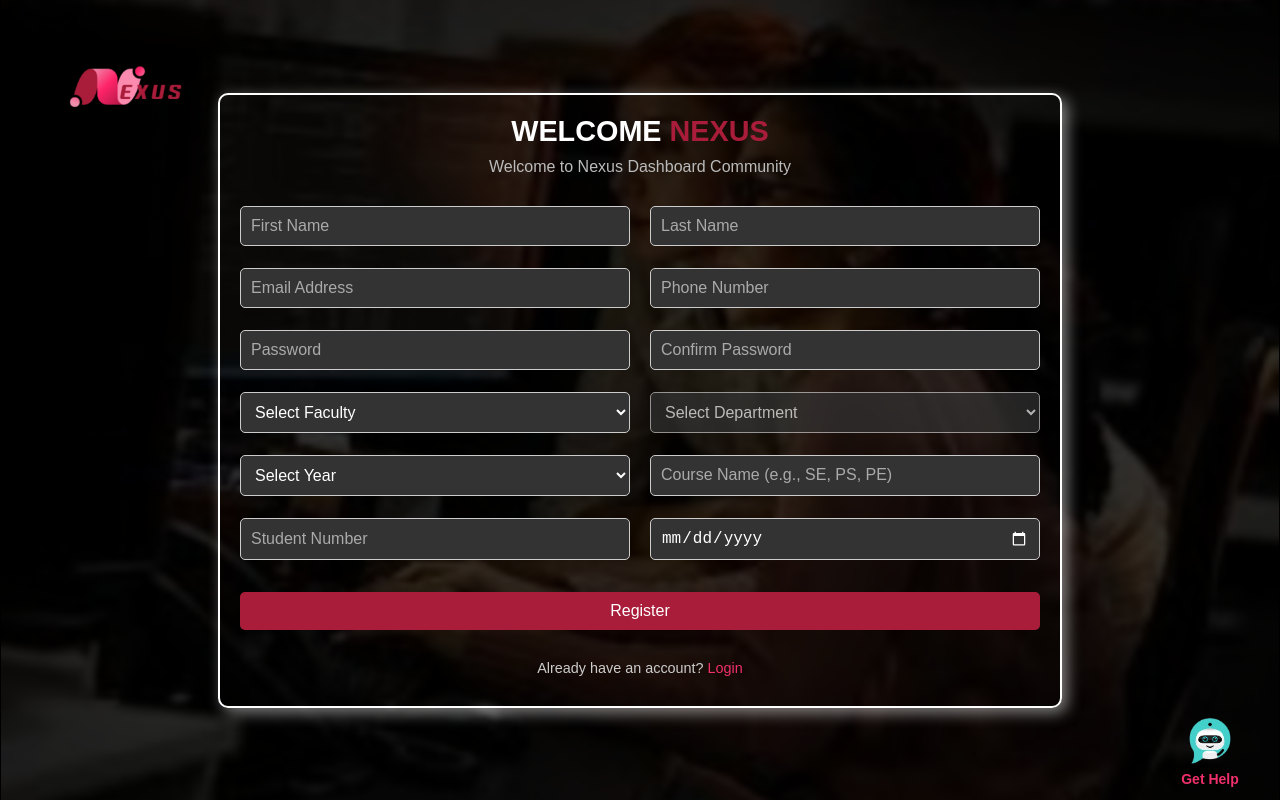
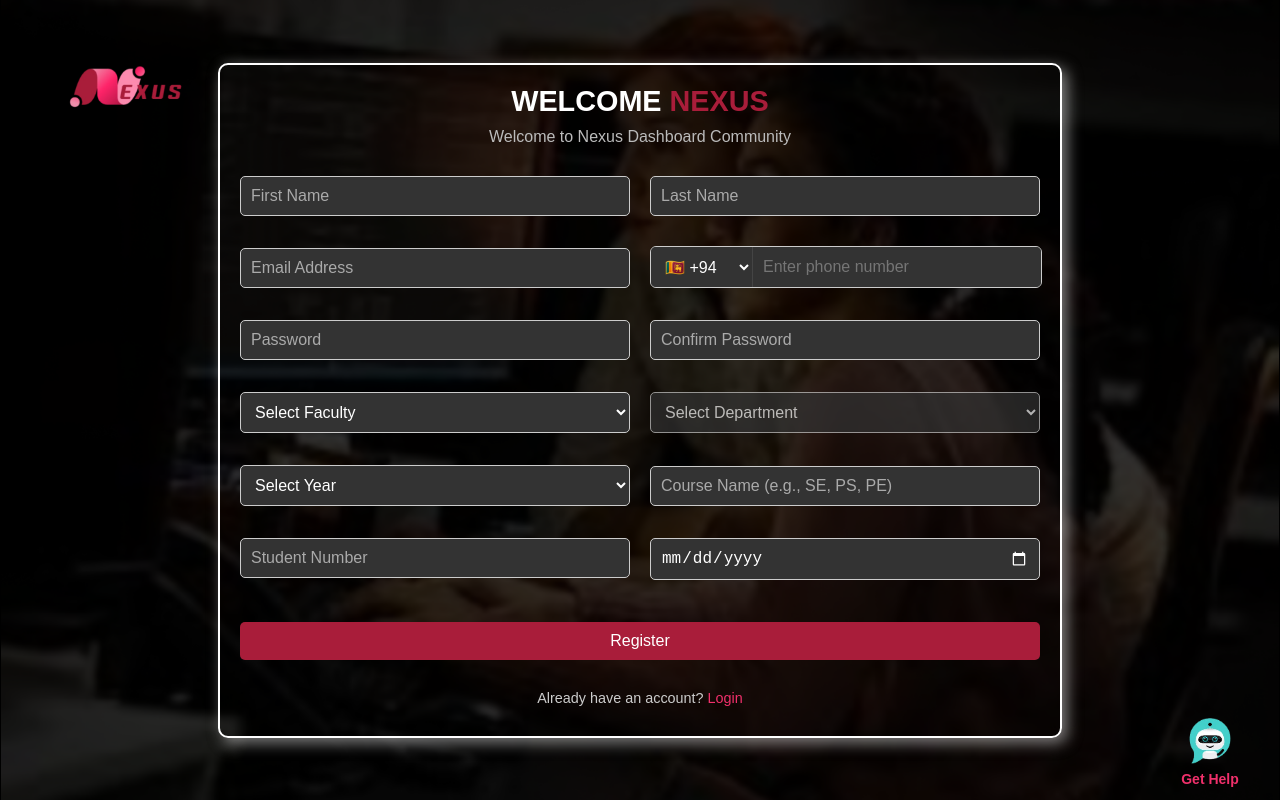
Before and after one commit to krypton-nexus/frontend, a React (Create React App) app: page /signup in a window 1280 px wide. Built offline with nearby package versions, Linux system fonts and the light colour scheme.

Commit message:
improved signup form

```diff
--- a/src/CSS/Signup.css
+++ b/src/CSS/Signup.css
@@ -59,11 +59,13 @@ p {
 }
 
 .signup-container .form-row {
-  display: flex;
-  justify-content: space-between;
+  display: grid;
+  grid-template-columns: 1fr 1fr; /* two equal-width columns */
   gap: 20px;
-  margin-bottom: 2px; /* Consistent spacing */
+  margin-bottom: 12px;
+  align-items: baseline;
 }
+
 
 .signup-container .input-wrapper {
   position: relative;
@@ -158,3 +160,38 @@ input[type="date"]::-webkit-calendar-picker-indicator {
   justify-content: center;
   margin-right: 8px;
 }
+
+.phone-container {
+  display: flex;
+  align-items: center;
+  background-color: #333;
+  border: 1px solid #ccc;
+  border-radius: 6px;
+  height: 40px;
+  width: 100%;
+  padding: 0;
+  overflow: hidden;
+}
+
+.country-select {
+  background-color: #333;
+  color: white;
+  border: none;
+  font-size: 1rem;
+  padding: 0 10px;
+  height: 100%;
+  outline: none;
+  cursor: pointer;
+  border-right: 1px solid #444;
+}
+
+.phone-input {
+  flex: 1;
+  background-color: #333;
+  color: white;
+  border: none;
+  font-size: 1rem;
+  padding: 0 10px;
+  height: 100%;
+  outline: none;
+}
--- a/src/Components/Signup.jsx
+++ b/src/Components/Signup.jsx
@@ -81,6 +81,51 @@ const facultyData = {
   ],
 };
 
+const countryOptions = [
+  { code: "+1", name: "USA", flag: "🇺🇸", maxLength: 10 },
+  { code: "+44", name: "United Kingdom", flag: "🇬🇧", maxLength: 10 },
+  { code: "+91", name: "India", flag: "🇮🇳", maxLength: 10 },
+  { code: "+94", name: "Sri Lanka", flag: "🇱🇰", maxLength: 9 },
+  { code: "+61", name: "Australia", flag: "🇦🇺", maxLength: 9 },
+  { code: "+81", name: "Japan", flag: "🇯🇵", maxLength: 10 },
+  { code: "+86", name: "China", flag: "🇨🇳", maxLength: 11 },
+  { code: "+49", name: "Germany", flag: "🇩🇪", maxLength: 11 },
+  { code: "+33", name: "France", flag: "🇫🇷", maxLength: 9 },
+  { code: "+39", name: "Italy", flag: "🇮🇹", maxLength: 10 },
+  { code: "+7", name: "Russia", flag: "🇷🇺", maxLength: 10 },
+  { code: "+34", name: "Spain", flag: "🇪🇸", maxLength: 9 },
+  { code: "+60", name: "Malaysia", flag: "🇲🇾", maxLength: 9 },
+  { code: "+65", name: "Singapore", flag: "🇸🇬", maxLength: 8 },
+  { code: "+62", name: "Indonesia", flag: "🇮🇩", maxLength: 10 },
+  { code: "+880", name: "Bangladesh", flag: "🇧🇩", maxLength: 10 },
+  { code: "+92", name: "Pakistan", flag: "🇵🇰", maxLength: 10 },
+  { code: "+966", name: "Saudi Arabia", flag: "🇸🇦", maxLength: 9 },
+  { code: "+971", name: "United Arab Emirates", flag: "🇦🇪", maxLength: 9 },
+  { code: "+974", name: "Qatar", flag: "🇶🇦", maxLength: 8 },
+  { code: "+20", name: "Egypt", flag: "🇪🇬", maxLength: 10 },
+  { code: "+27", name: "South Africa", flag: "🇿🇦", maxLength: 9 },
+  { code: "+256", name: "Uganda", flag: "🇺🇬", maxLength: 9 },
+  { code: "+234", name: "Nigeria", flag: "🇳🇬", maxLength: 10 },
+  { code: "+351", name: "Portugal", flag: "🇵🇹", maxLength: 9 },
+  { code: "+47", name: "Norway", flag: "🇳🇴", maxLength: 8 },
+  { code: "+46", name: "Sweden", flag: "🇸🇪", maxLength: 9 },
+  { code: "+45", name: "Denmark", flag: "🇩🇰", maxLength: 8 },
+  { code: "+41", name: "Switzerland", flag: "🇨🇭", maxLength: 9 },
+  { code: "+82", name: "South Korea", flag: "🇰🇷", maxLength: 10 },
+  { code: "+84", name: "Vietnam", flag: "🇻🇳", maxLength: 9 },
+  { code: "+66", name: "Thailand", flag: "🇹🇭", maxLength: 9 },
+  { code: "+63", name: "Philippines", flag: "🇵🇭", maxLength: 10 },
+  { code: "+48", name: "Poland", flag: "🇵🇱", maxLength: 9 },
+  { code: "+52", name: "Mexico", flag: "🇲🇽", maxLength: 10 },
+  { code: "+598", name: "Uruguay", flag: "🇺🇾", maxLength: 9 },
+  { code: "+591", name: "Bolivia", flag: "🇧🇴", maxLength: 8 },
+  { code: "+54", name: "Argentina", flag: "🇦🇷", maxLength: 10 },
+  { code: "+55", name: "Brazil", flag: "🇧🇷", maxLength: 11 },
+  { code: "+998", name: "Uzbekistan", flag: "🇺🇿", maxLength: 9 },
+  { code: "+976", name: "Mongolia", flag: "🇲🇳", maxLength: 8 },
+  { code: "+90", name: "Turkey", flag: "🇹🇷", maxLength: 10 },
+];
+
 const Signup = () => {
   const navigate = useNavigate();
   const [formData, setFormData] = useState({
@@ -101,6 +146,7 @@ const Signup = () => {
   const [formErrors, setFormErrors] = useState({});
   const [loading, setLoading] = useState(false);
   const [serverError, setServerError] = useState("");
+  const [selectedCountry, setSelectedCountry] = useState(countryOptions[3]);
 
   const validateFields = () => {
     const errors = {};
@@ -126,6 +172,13 @@ const Signup = () => {
       errors.studentNumber = "Student number is required.";
     if (!formData.dateOfBirth)
       errors.dateOfBirth = "Date of birth is required.";
+    if (!formData.phoneNumber) {
+      errors.phoneNumber = "Phone number is required.";
+    } else if (formData.phoneNumber.length !== selectedCountry.maxLength) {
+      errors.phoneNumber = `Phone number must be ${selectedCountry.maxLength} digits.`;
+    } else if (formData.phoneNumber[0] === "0") {
+      errors.phoneNumber = "Phone number should not start with 0.";
+    }
 
     setFormErrors(errors);
     return Object.keys(errors).length === 0;
@@ -245,13 +298,45 @@ const Signup = () => {
               value={formData.email}
               onChange={handleChange}
             />
-            <input
-              name="phoneNumber"
-              placeholder="Phone Number"
-              className="input-field"
-              value={formData.phoneNumber}
-              onChange={handleChange}
-            />
+            <div className="form-ro">
+              <div className="phone-container">
+                <select
+                  className="country-select"
+                  value={selectedCountry.code}
+                  onChange={(e) => {
+                    const selected = countryOptions.find(
+                      (c) => c.code === e.target.value
+                    );
+                    setSelectedCountry(selected);
+                    setFormData((prev) => ({ ...prev, phoneNumber: "" }));
+                  }}
+                >
+                  {countryOptions.map((country) => (
+                    <option key={country.code} value={country.code}>
+                      {country.flag} {country.code}
+                    </option>
+                  ))}
+                </select>
+                <input
+                  type="text"
+                  className="phone-input"
+                  placeholder="Enter phone number"
+                  value={formData.phoneNumber}
+                  onChange={(e) => {
+                    const val = e.target.value;
+                    if (
+                      /^\d*$/.test(val) &&
+                      val.length <= selectedCountry.maxLength
+                    ) {
+                      if (val.length === 0 || val[0] !== "0") {
+                        setFormData((prev) => ({ ...prev, phoneNumber: val }));
+                      }
+                    }
+                  }}
+                  maxLength={selectedCountry.maxLength}
+                />
+              </div>
+            </div>
           </div>
 
           <div className="form-row">
```
